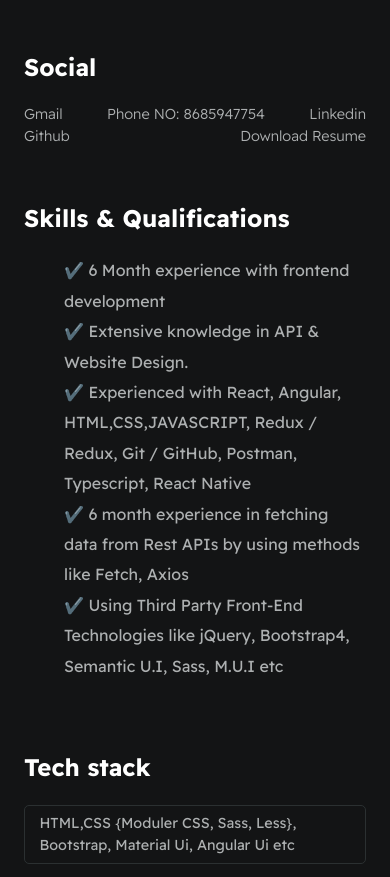
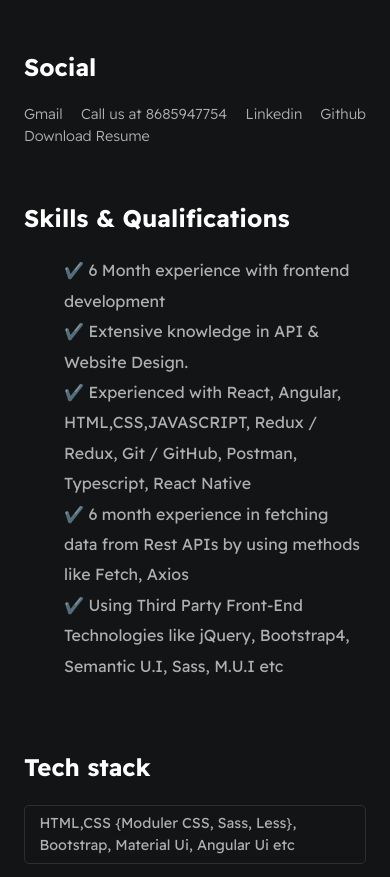
Before and after one commit to jaikishandev/resume-repo, a plain HTML site: page index.html in a window 390 px wide. Shown: the part 961-1838 px from the top of the page. Drawn offline with Linux system fonts and the light colour scheme.

Commit message:
phone number added

```diff
--- a/index.html
+++ b/index.html
@@ -46,7 +46,9 @@
 
             <div id="socials--list">
                 <a href="https://mail.google.com/mail/u/0/?ogbl" target="_blank">Gmail</a>
-                <a href="https://mail.google.com/mail/u/0/?ogbl" target="_blank">Phone NO: 8685947754</a>
+                <!-- <a href="8685947754" target="_blank">Phone NO: 8685947754</a> -->
+                <a href="tel:8685947754">Call us at 8685947754</a>
+
                 <a href="www.linkedin.com/in/jaikishan- ahlawat-505477257" target="_blank">Linkedin</a>
                 <a href="https://github.com/jaikishandeveloper" target="_blank">Github</a>
                 <a href="./assets/resume.docx" target="_blank">Download Resume</a>
```
